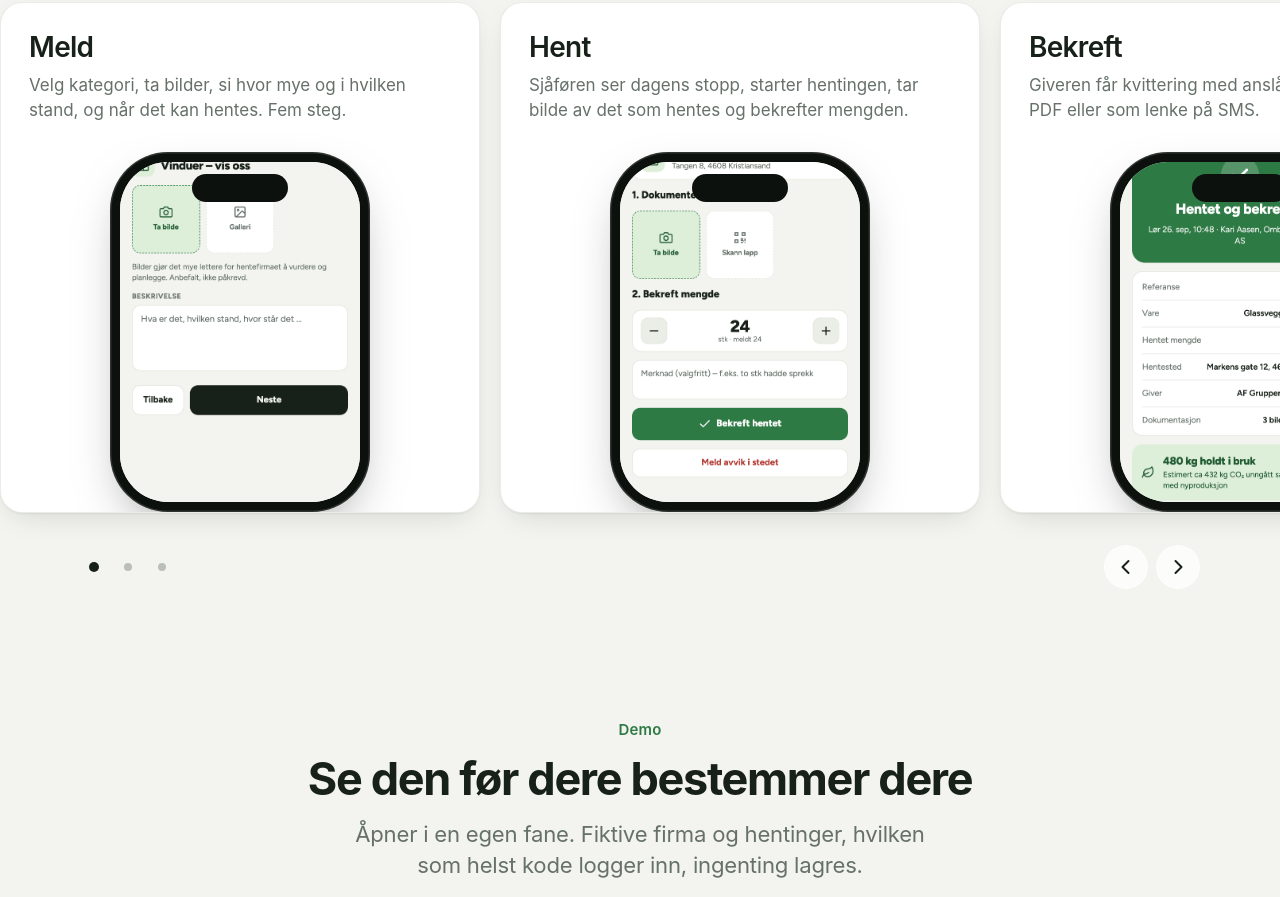
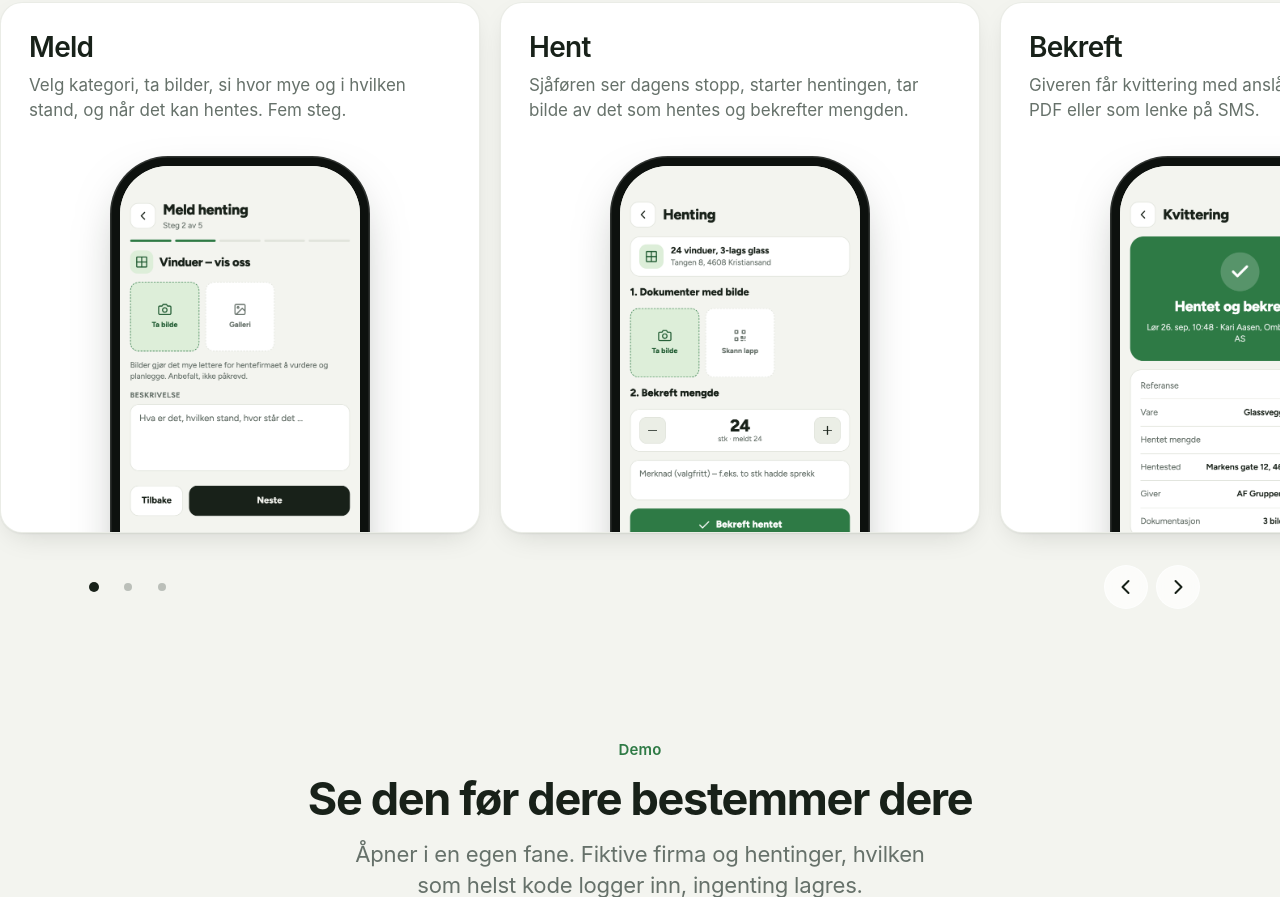
Before and after one commit to opdahlmann/returapp, an Astro site in the folder nettside/: page / in a window 1280 px wide. Shown: the part 1631-2528 px from the top of the page. Built offline with nearby package versions, Linux system fonts and the light colour scheme; Astro itself is replaced by a stand-in of ours.

Commit message:
nettside: karusellens telefoner beholder formen, øya på rammen fjernet
Co-Authored-By: Claude Fable 5.1 <noreply@anthropic.com>

```diff
--- a/nettside/src/components/Karusell.astro
+++ b/nettside/src/components/Karusell.astro
@@ -128,7 +128,8 @@ const { kort, navn } = Astro.props;
   .kort-k { flex: 0 0 min(86vw, 440px); scroll-snap-align: start; scroll-snap-stop: always; }
   .kort-k .kort-tekst { padding: 28px 28px 8px; }
   .kort-k h3 { font-size: 28px; letter-spacing: -.025em; }
-  .tlf { display: flex; justify-content: center; padding: 20px 28px 0; max-height: 380px; overflow: hidden; margin-top: auto; }
+  /* Telefonen beholder formen (align-items: flex-start, ellers strekker flex den til boksens høyde) og beskjæres nederst av kortet. */
+  .tlf { display: flex; justify-content: center; align-items: flex-start; padding: 24px 28px 0; max-height: 400px; overflow: hidden; margin-top: auto; }
   .tlf :global(.telefon) { box-shadow: inset 0 0 0 1.5px rgba(255, 255, 255, .14), 0 20px 50px -20px rgba(20, 30, 20, .5); }
   .styring { display: flex; align-items: center; justify-content: space-between; padding-inline: max(var(--gutter), calc(50vw - var(--maks) / 2)); }
   .prikker { display: flex; gap: 6px; }
--- a/nettside/src/components/Telefon.astro
+++ b/nettside/src/components/Telefon.astro
@@ -2,7 +2,8 @@
 import { getImage } from 'astro:assets';
 import type { ImageMetadata } from 'astro';
 
-// Én telefonramme for alle skjermbilder (lys og mørk etter systemet). Mørk ramme, øy øverst, dyp skygge. Slot for innhold oppå.
+// Én telefonramme for alle skjermbilder (lys og mørk etter systemet). Mørk ramme og dyp skygge, ingen «øy»: skjermbildene har
+// ingen statuslinje, så en øy ville dekket appens overskrift. Slot for innhold oppå.
 interface Props {
   lys?: ImageMetadata;
   mork?: ImageMetadata;
@@ -40,6 +41,5 @@ const sizes = `(min-width: 768px) ${bredde}px, 80vw`;
     transform-style: preserve-3d;
   }
   .skjerm { position: relative; width: 100%; height: 100%; border-radius: 48px; overflow: hidden; background: var(--bg); }
-  .skjerm::before { content: ''; position: absolute; top: 12px; left: 50%; width: 96px; height: 28px; border-radius: 999px; background: #0d110e; transform: translateX(-50%); z-index: 1; }
   .skjerm img { width: 100%; height: 100%; object-fit: cover; }
 </style>
```
